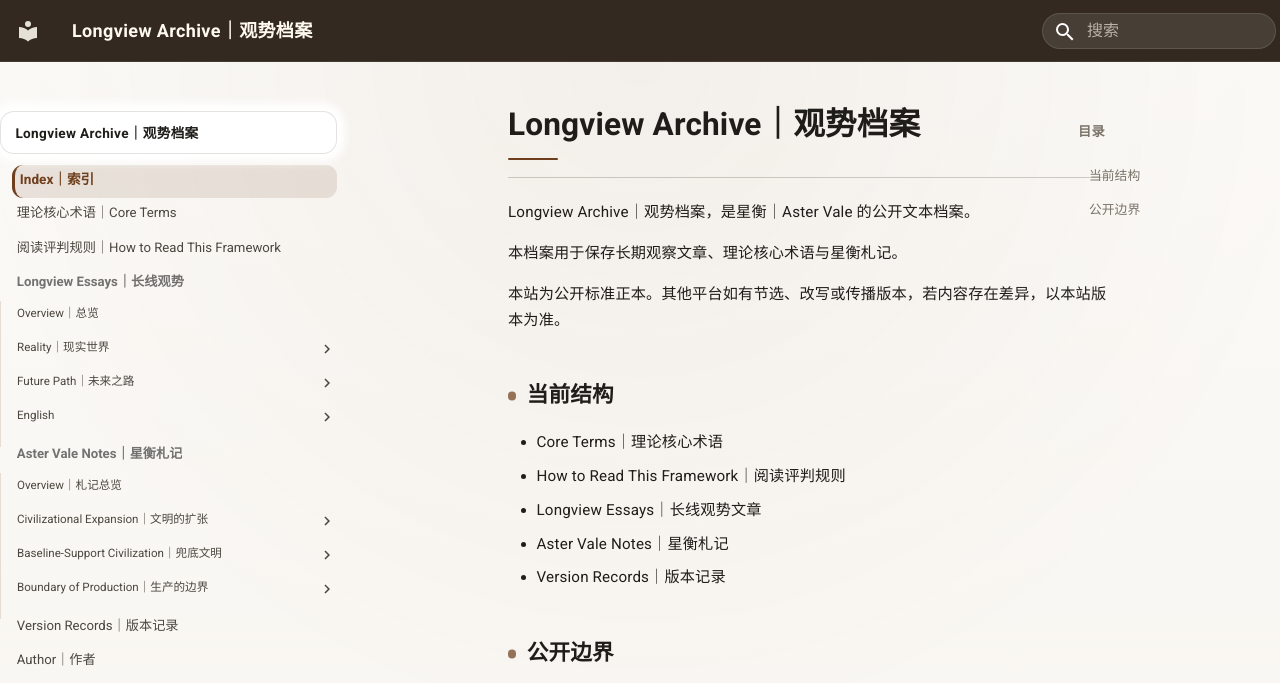
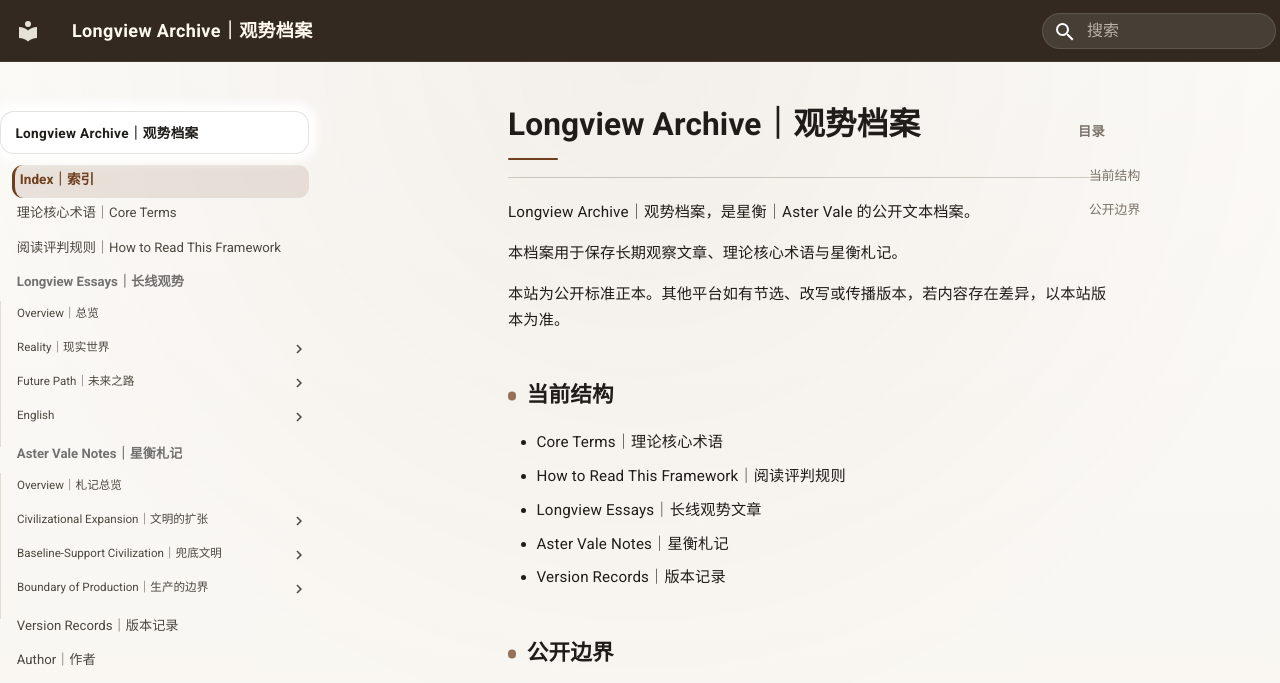
Before and after one commit to guanshi1688/longview-archive, an MkDocs documentation site: the page built from docs/index.md, in a window 1280 px wide. Shown: the top 683 px of the page. Built offline with MkDocs 1.6.1 and Material for MkDocs 9.7.7, drawn with Linux system fonts in a browser that asks for light colours.

Commit message:
Update extra.css

```diff
--- a/docs/stylesheets/extra.css
+++ b/docs/stylesheets/extra.css
@@ -990,9 +990,9 @@ body.wide-page .md-content__inner {
   .md-sidebar--primary .md-sidebar__scrollwrap,
   .md-sidebar--primary .md-sidebar__inner,
   .md-sidebar--primary .md-nav {
-    width: calc(20rem - 1.6rem) !important;
-    min-width: calc(20rem - 1.6rem) !important;
-    max-width: calc(20rem - 1.6rem) !important;
+    width: calc(20rem - 3rem) !important;
+    min-width: calc(20rem - 3rem) !important;
+    max-width: calc(20rem - 3rem) !important;
     box-sizing: border-box;
   }
 
```
